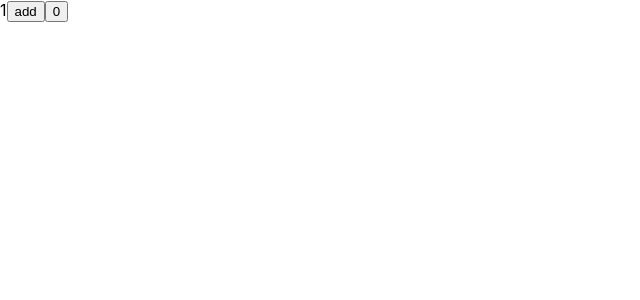
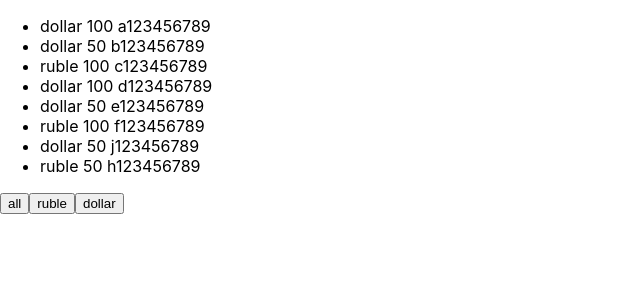
Before and after one commit to EgoshinVA/microtask, a React (Create React App) app: page / in a window 1280 px wide. Shown: the top 300 px of the page, without its empty margins (0-640 px from the left). Built offline with nearby package versions, Linux system fonts and the light colour scheme.

Commit message:
useState + filter

```diff
--- a/src/App.tsx
+++ b/src/App.tsx
@@ -1,19 +1,43 @@
 import React, {useState} from 'react';
+import {NewComponent} from "./components/newComponent/NewComponent";
+
+export type MoneyType = {
+    banknote: "dollar" | "ruble",
+    nominal: number,
+    number: string
+}
+
+export type FilterType = 'all' | 'dollar' | 'ruble'
+
 
 function App() {
-    let [a, setA] = useState<number>(1)
+    const [money, setMoney] = useState<MoneyType[]>([
+        {banknote: "dollar", nominal: 100, number: "a123456789"},
+        {banknote: "dollar", nominal: 50, number: "b123456789"},
+        {banknote: "ruble", nominal: 100, number: "c123456789"},
+        {banknote: "dollar", nominal: 100, number: "d123456789"},
+        {banknote: "dollar", nominal: 50, number: "e123456789"},
+        {banknote: "ruble", nominal: 100, number: "f123456789"},
+        {banknote: "dollar", nominal: 50, number: "j123456789"},
+        {banknote: "ruble", nominal: 50, number: "h123456789"}
+    ])
 
-    const onClickHandler = () => {
-        setA(++a)
-        console.log(a)
+    const [filter, setFilter] = useState<FilterType>('all')
+
+    let currentMoney = money
+
+    filter === 'ruble' && (currentMoney = money.filter(item => item.banknote === 'ruble'))
+    filter === 'dollar' && (currentMoney = money.filter(item => item.banknote === 'dollar'))
+
+    const setCurrentFilter = (filt: FilterType) => {
+        setFilter(filt)
     }
 
     return (
         <div>
-            {a}
-            <button onClick={onClickHandler}>add</button>
-            <button onClick={()=>{setA(0)}}>0</button>
+            <NewComponent setCurrentFilter={setCurrentFilter} currentMoney={currentMoney}/>
         </div>
+
     );
 }
 
--- /dev/null
+++ b/src/components/newComponent/NewComponent.tsx
@@ -0,0 +1,26 @@
+import React from 'react';
+import {FilterType, MoneyType} from "../../App";
+
+type NewComponentPropsType = {
+    currentMoney: MoneyType[],
+    setCurrentFilter: (filt: FilterType) => void
+}
+
+export const NewComponent: React.FC<NewComponentPropsType> = ({currentMoney, setCurrentFilter}) => {
+    return (
+        <div>
+            <ul>
+                {currentMoney.map((objFromMoneyArr, index) =>
+                    <li key={index}>
+                        <span>{objFromMoneyArr.banknote} </span>
+                        <span>{objFromMoneyArr.nominal} </span>
+                        <span>{objFromMoneyArr.number}</span>
+                    </li>
+                )}
+            </ul>
+            <button onClick={() => setCurrentFilter('all')}>all</button>
+            <button onClick={() => setCurrentFilter('ruble')}>ruble</button>
+            <button onClick={() => setCurrentFilter('dollar')}>dollar</button>
+        </div>
+    );
+};
```
